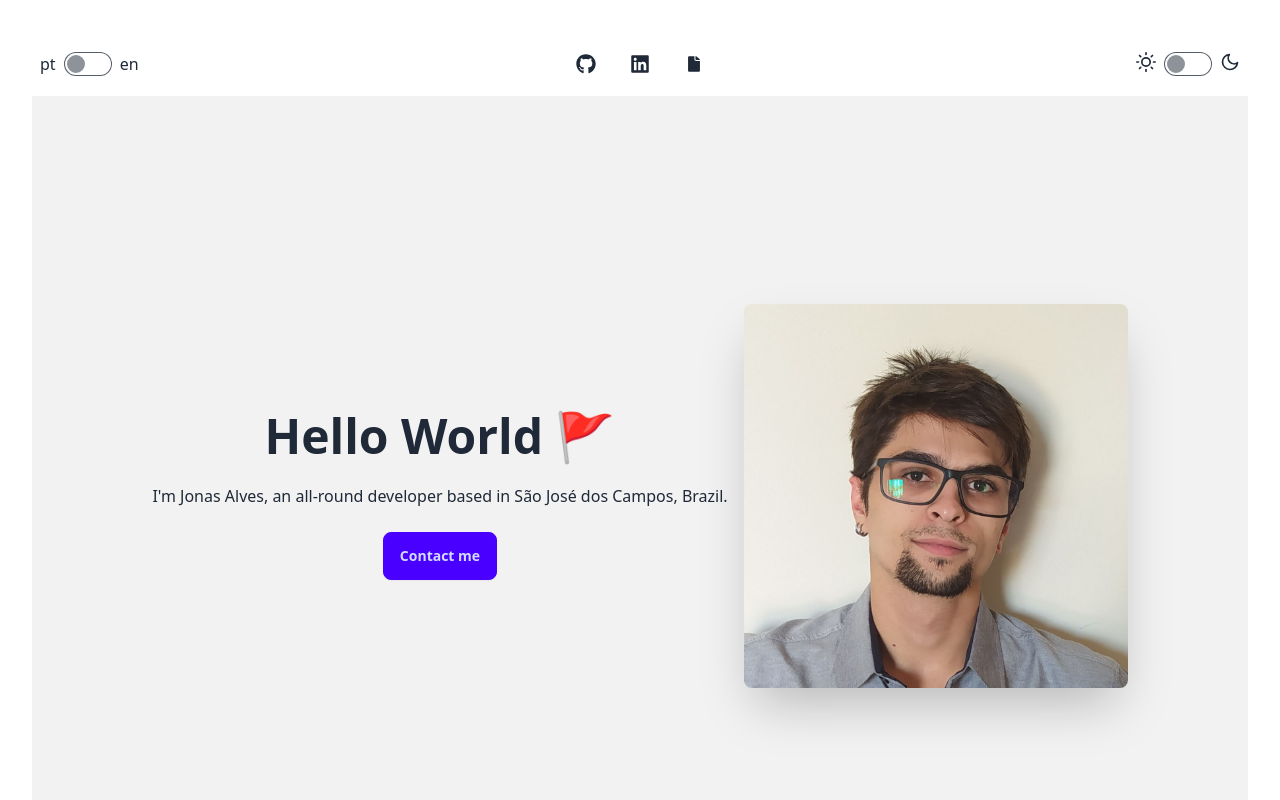
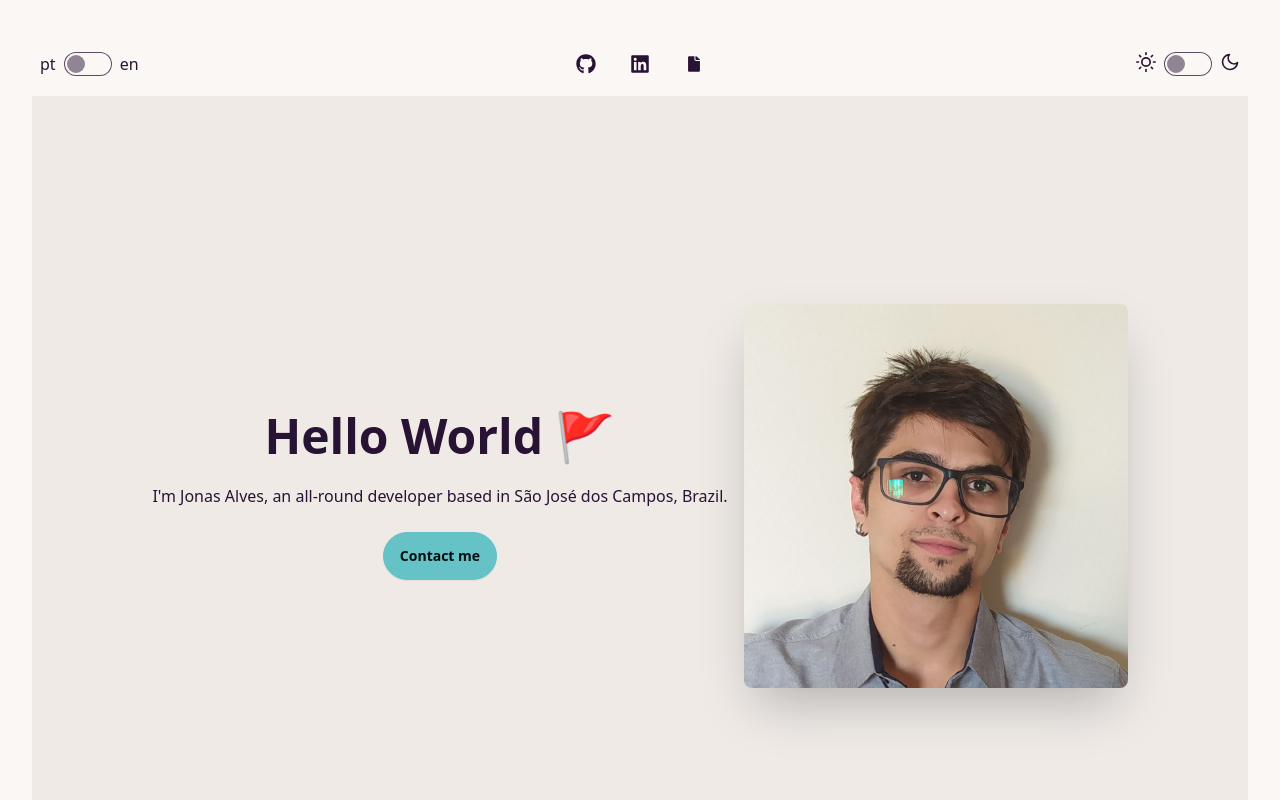
Before and after one commit to dodekafonos/Portfolio, a React (Vite) app: page / in a window 1280 px wide. Shown: the top 800 px of the page. Built offline with nearby package versions, Linux system fonts and the light colour scheme.

Commit message:
:lipstick: Changing main theme

```diff
--- a/tailwind.config.js
+++ b/tailwind.config.js
@@ -12,6 +12,6 @@ module.exports = {
   ],
   daisyui: {
     styled: true,
-    themes: ["light", "dark", "dracula", "coffee", "sunset"],
+    themes: ["light", "dark", "dracula", "coffee", "sunset", "cupcake"],
   },
 }
```
